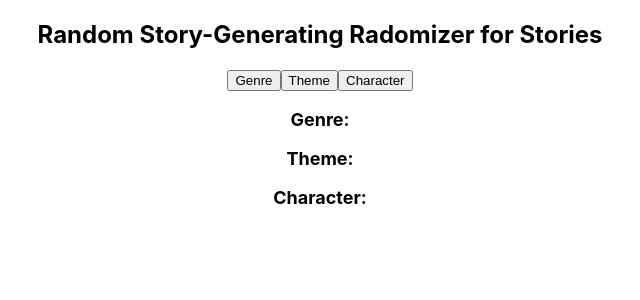
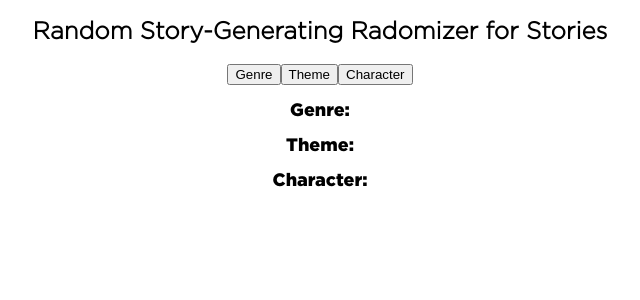
Before and after one commit to robotlions/storydice, a React (Create React App) app: page / in a window 1280 px wide. Shown: the top 300 px of the page, without its empty margins (320-960 px from the left). Built offline with nearby package versions, Linux system fonts and the light colour scheme.

Commit message:
adds random functions and basic data files

```diff
--- a/src/App.css
+++ b/src/App.css
@@ -1,13 +1,24 @@
 .App {
+  font-family: 'Gotham Light', sans-serif;
   text-align: center;
 }
 
 .headingName{
-  font-weight: bold;
+  font-family: 'Gotham Black', sans-serif;
   font-size: large;
 }
 
 .generatedString{
+  font-family: 'Gotham Light', sans-serif;
   font-weight: normal;
   font-size: large;
 }
+
+@font-face {
+  font-family: 'Gotham Light';
+  src: url('../src/fonts/GothamPro-Light.woff');
+}
+@font-face {
+  font-family: 'Gotham Black';
+  src: url('../src/fonts/GothamPro-Black.woff');
+}
--- a/src/App.js
+++ b/src/App.js
@@ -2,6 +2,9 @@ import logo from './logo.svg';
 import './App.css';
 import {useState} from 'react';
 import react from 'react';
+import {genreList} from './genres';
+import {themeList} from './themes';
+import {characterList} from './characters';
 
 function App() {
 
@@ -11,16 +14,23 @@ const [generatedCharacter, setGeneratedCharacter] = useState(null);
 
 
 function doGenre() {
-    setGeneratedGenre("New Genre")
+  const newGenre = genreList[doRandom(0, genreList.length)]
+    setGeneratedGenre(newGenre)
   };
 
 function doTheme() {
-    setGeneratedTheme("New Theme")
-  };
+  const newTheme = themeList[doRandom(0, themeList.length)]
+  setGeneratedTheme(newTheme)
+};
 
 function doCharacter() {
-    setGeneratedCharacter("New Character")
-  };
+  const newCharacter = characterList[doRandom(0, characterList.length)]
+  setGeneratedCharacter(newCharacter)
+};
+
+function doRandom(min, max) {
+    return Math.floor(Math.random() * (max - min)) + min;
+  }
 
   return (
     <div className="App">
--- /dev/null
+++ b/src/characters.js
@@ -0,0 +1,3 @@
+export const characterList = [
+    "A random character",
+]
--- /dev/null
+++ b/src/genres.js
@@ -0,0 +1,11 @@
+export const genreList = [
+    "Mystery",
+    "Science Fiction",
+    "Fantasy",
+    "Western",
+    "Romance",
+    "Espionage",
+    "Pot-boiler",
+    "Drama",
+    ""
+]
--- /dev/null
+++ b/src/themes.js
@@ -0,0 +1,3 @@
+export const themeList = [
+    "A random theme",
+]
```
Also changed, not shown: src/fonts/GothamPro-Black.woff (added), src/fonts/GothamPro-Light.woff (added).
